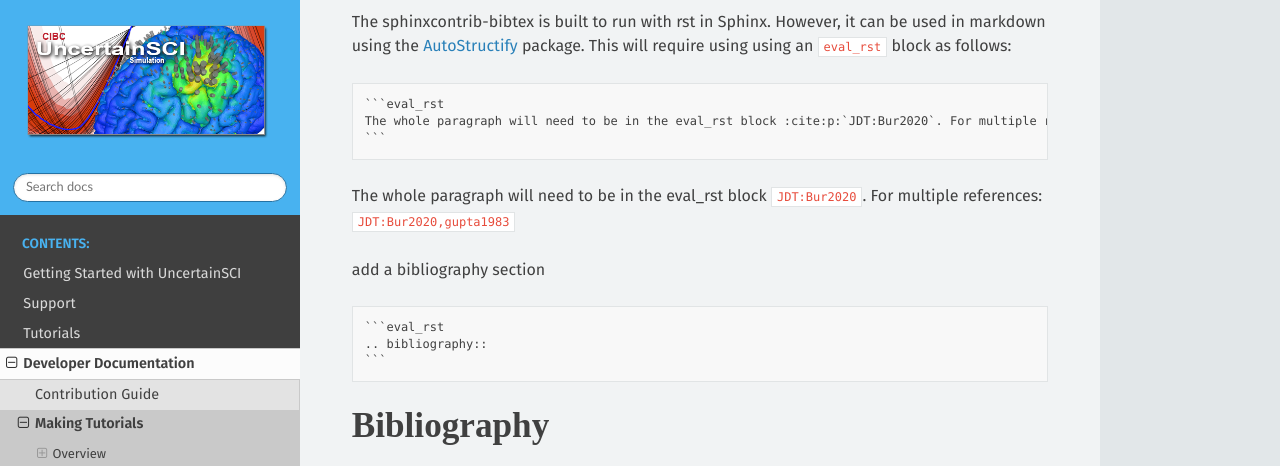
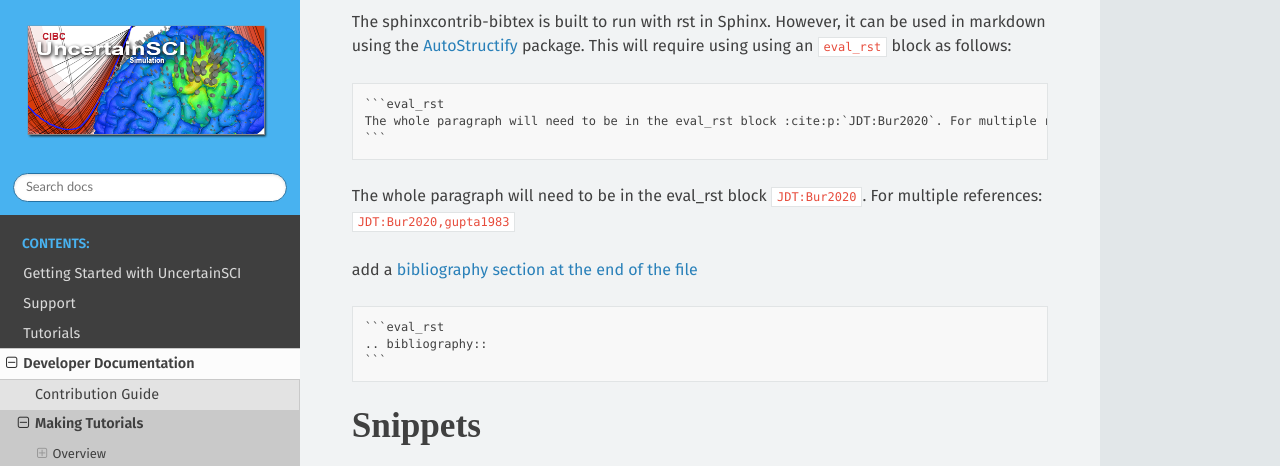
Before and after one commit to SCIInstitute/UncertainSCI, a Sphinx documentation site: the page built from docs/dev_docs/HowToTutorial.md, in a window 1280 px wide and 900 px high, scrolled down 7477 px, cut to the strip 0-466 px from the top of the window. Built offline with Sphinx 7.4.7 and the Read the Docs theme 2.0.0, drawn with Linux system fonts in a browser that asks for light colours; some web fonts are replaced; formulas are drawn with MathJax 3; pages that are not in the unit, such as notebooks, are missing from menus; cross-references to code outside the pages are shown as plain code; some of the changed text lies outside the part shown.

Commit message:
fix bibliography example

`````diff
--- a/docs/dev_docs/HowToTutorial.md
+++ b/docs/dev_docs/HowToTutorial.md
@@ -210,17 +210,12 @@
 The whole paragraph will need to be in the eval_rst block :cite:p:`JDT:Bur2020`. For multiple references: :cite:p:`JDT:Bur2020,gupta1983`
 ```
 
-add a bibliography section
+add a [bibliography section at the end of the file](#bibliography)
 ````
 ```eval_rst
 .. bibliography::
 ```
 ````
-
-#### Bibliography
-```eval_rst
-.. bibliography::
-```
 
 ### Snippets
 
@@ -324,3 +319,8 @@
 ### Datasets
 
 Datasets should be located serperately, unless the size is small.  Please [ask](https://github.com/SCIInstitute/UncertainSCI/discussions) if you have any questions.
+
+## Bibliography
+```eval_rst
+.. bibliography::
+```
`````
